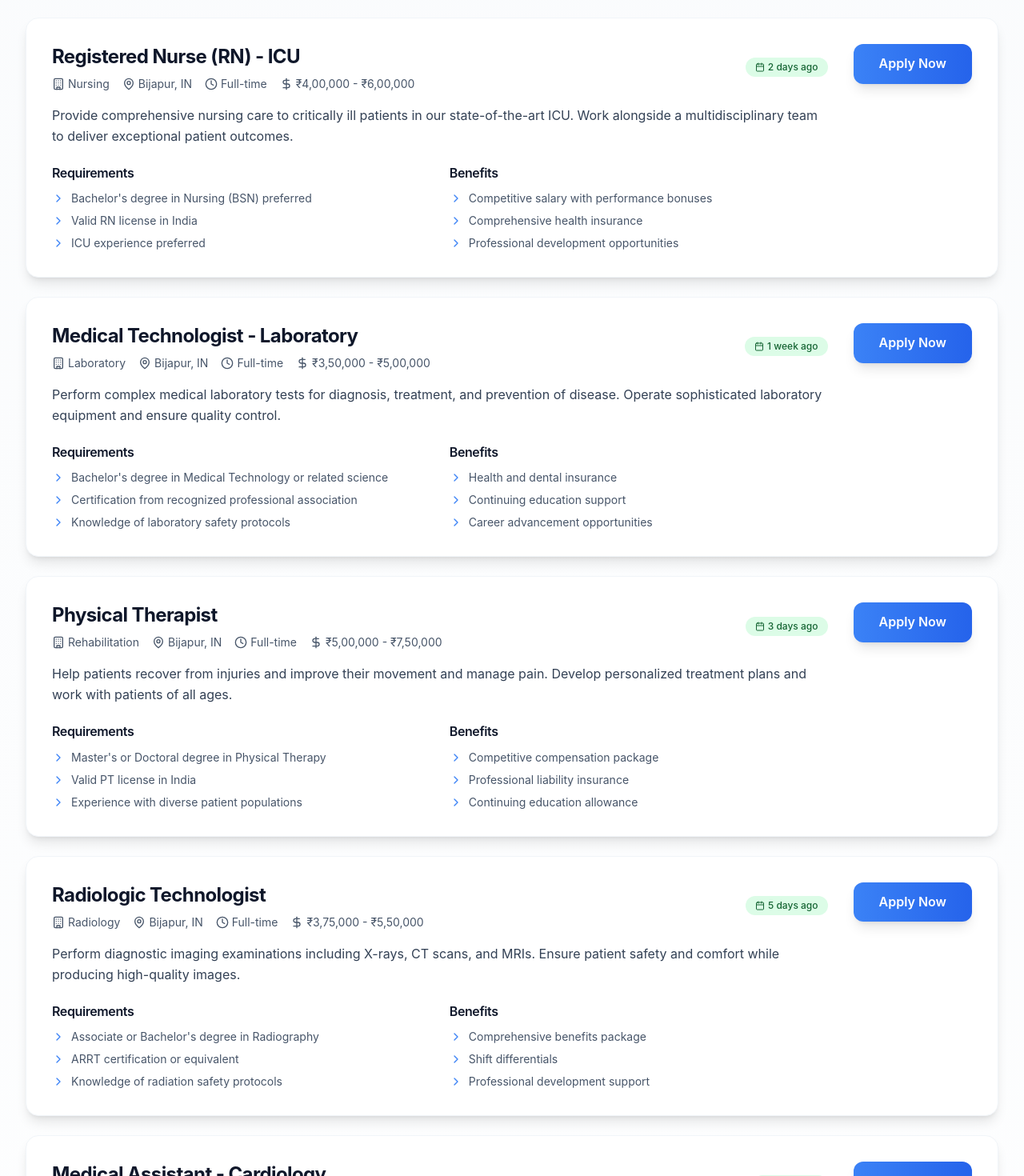
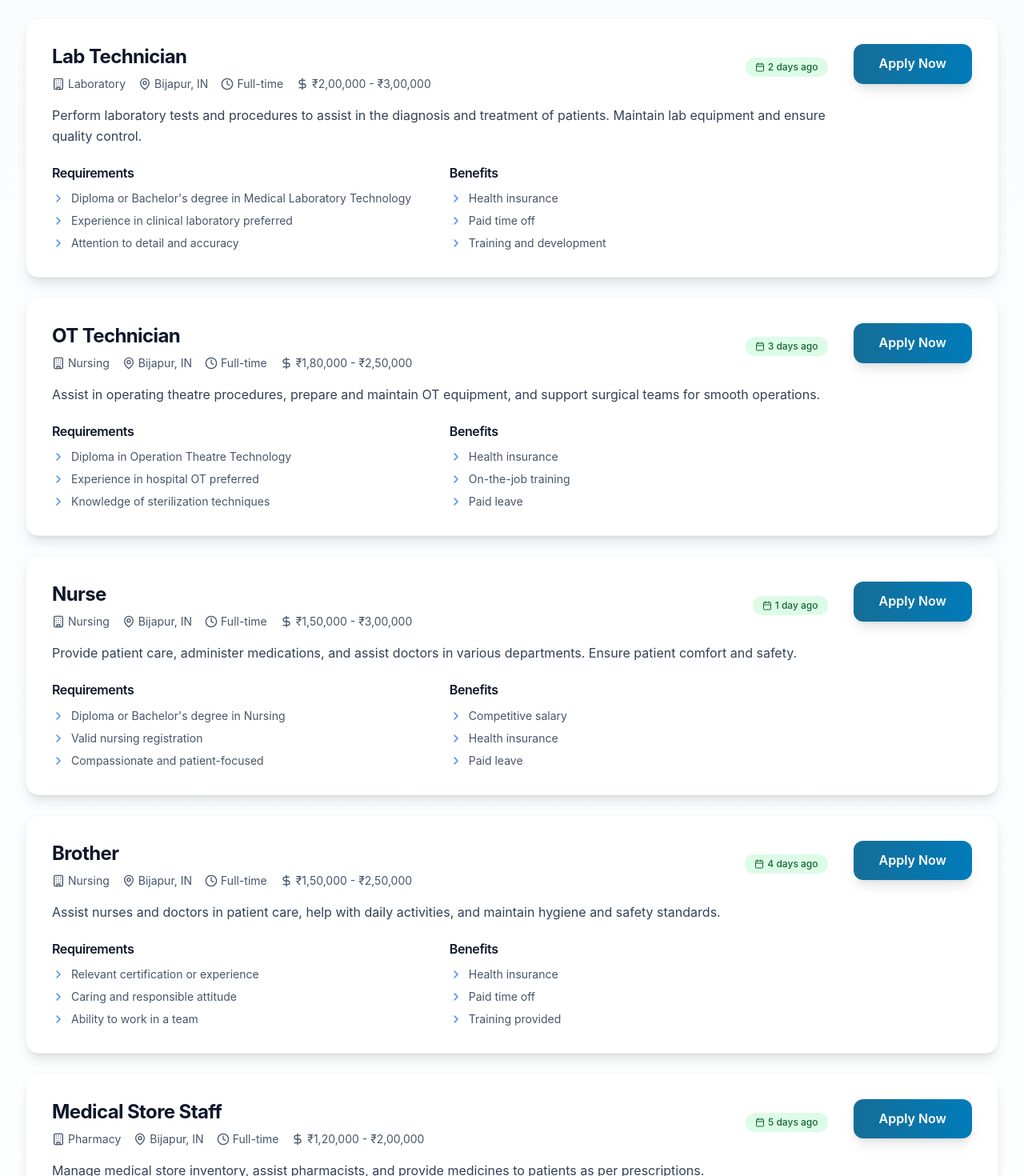
Before and after one commit to LuC1f3-r/al-nabi-hospital, a React (Vite) app: page /careers in a window 1280 px wide. Shown: the part 1330-2800 px from the top of the page at 80% size. Built offline with nearby package versions, Linux system fonts and the light colour scheme.

Commit message:
updated careers page

```diff
--- a/src/components/pages/Careers.tsx
+++ b/src/components/pages/Careers.tsx
@@ -13,7 +13,8 @@ import {
   Building,
   Calendar,
   Mail,
-  Phone
+  Phone,
+  X
 } from 'lucide-react';
 
 interface JobOpening {
@@ -36,161 +37,152 @@ interface CompanyValue {
   description: string;
 }
 
+const HR_WHATSAPP_NUMBER = '918884801005';
+
 const Careers: React.FC = () => {
   const [searchTerm, setSearchTerm] = useState('');
   const [selectedDepartment, setSelectedDepartment] = useState('All');
   const [selectedJobType, setSelectedJobType] = useState('All');
 
+  // Modal and form state
+  const [showModal, setShowModal] = useState(false);
+  const [selectedJob, setSelectedJob] = useState<JobOpening | null>(null);
+  const [submitting, setSubmitting] = useState(false);
+  const [form, setForm] = useState({
+    name: '',
+    email: '',
+    phone: '',
+    experience: '',
+    resumeUrl: '',
+    coverLetter: ''
+  });
+  const [errors, setErrors] = useState<{[k:string]: string}>({});
+
   const jobOpenings: JobOpening[] = [
     {
       id: '1',
-      title: 'Registered Nurse (RN) - ICU',
-      department: 'Nursing',
+      title: 'Lab Technician',
+      department: 'Laboratory',
       location: 'Bijapur, IN',
       type: 'Full-time',
-      experience: '2-5 years',
-      salary: '₹4,00,000 - ₹6,00,000',
-      description: 'Provide comprehensive nursing care to critically ill patients in our state-of-the-art ICU. Work alongside a multidisciplinary team to deliver exceptional patient outcomes.',
+      experience: '1-3 years',
+      salary: '₹2,00,000 - ₹3,00,000',
+      description: 'Perform laboratory tests and procedures to assist in the diagnosis and treatment of patients. Maintain lab equipment and ensure quality control.',
       requirements: [
-        'Bachelor\'s degree in Nursing (BSN) preferred',
-        'Valid RN license in India',
-        'ICU experience preferred',
-        'BLS and ACLS certification required',
-        'Strong communication and critical thinking skills'
+        'Diploma or Bachelor\'s degree in Medical Laboratory Technology',
+        'Experience in clinical laboratory preferred',
+        'Attention to detail and accuracy',
+        'Knowledge of laboratory safety protocols',
+        'Basic computer skills'
       ],
       benefits: [
-        'Competitive salary with performance bonuses',
-        'Comprehensive health insurance',
-        'Professional development opportunities',
-        'Flexible scheduling options',
-        'Retirement savings plan'
+        'Health insurance',
+        'Paid time off',
+        'Training and development',
+        'Supportive work environment',
+        'Employee wellness programs'
       ],
       posted: '2 days ago'
     },
     {
       id: '2',
-      title: 'Medical Technologist - Laboratory',
-      department: 'Laboratory',
+      title: 'OT Technician',
+      department: 'Nursing',
       location: 'Bijapur, IN',
       type: 'Full-time',
-      experience: '1-3 years',
-      salary: '₹3,50,000 - ₹5,00,000',
-      description: 'Perform complex medical laboratory tests for diagnosis, treatment, and prevention of disease. Operate sophisticated laboratory equipment and ensure quality control.',
+      experience: '1-2 years',
+      salary: '₹1,80,000 - ₹2,50,000',
+      description: 'Assist in operating theatre procedures, prepare and maintain OT equipment, and support surgical teams for smooth operations.',
       requirements: [
-        'Bachelor\'s degree in Medical Technology or related science',
-        'Certification from recognized professional association',
-        'Knowledge of laboratory safety protocols',
-        'Attention to detail and accuracy',
-        'Computer proficiency'
+        'Diploma in Operation Theatre Technology',
+        'Experience in hospital OT preferred',
+        'Knowledge of sterilization techniques',
+        'Ability to work in a team',
+        'Good communication skills'
       ],
       benefits: [
-        'Health and dental insurance',
-        'Continuing education support',
-        'Career advancement opportunities',
-        'Paid time off',
-        'Employee wellness programs'
-      ],
-      posted: '1 week ago'
-    },
-    {
-      id: '3',
-      title: 'Physical Therapist',
-      department: 'Rehabilitation',
-      location: 'Bijapur, IN',
-      type: 'Full-time',
-      experience: '3-7 years',
-      salary: '₹5,00,000 - ₹7,50,000',
-      description: 'Help patients recover from injuries and improve their movement and manage pain. Develop personalized treatment plans and work with patients of all ages.',
-      requirements: [
-        'Master\'s or Doctoral degree in Physical Therapy',
-        'Valid PT license in India',
-        'Experience with diverse patient populations',
-        'Strong interpersonal skills',
-        'Knowledge of current PT techniques and equipment'
-      ],
-      benefits: [
-        'Competitive compensation package',
-        'Professional liability insurance',
-        'Continuing education allowance',
-        'Flexible work arrangements',
-        'Health and wellness benefits'
+        'Health insurance',
+        'On-the-job training',
+        'Paid leave',
+        'Employee assistance program',
+        'Career growth opportunities'
       ],
       posted: '3 days ago'
     },
     {
-      id: '4',
-      title: 'Radiologic Technologist',
-      department: 'Radiology',
+      id: '3',
+      title: 'Nurse',
+      department: 'Nursing',
       location: 'Bijapur, IN',
       type: 'Full-time',
-      experience: '2-4 years',
-      salary: '₹3,75,000 - ₹5,50,000',
-      description: 'Perform diagnostic imaging examinations including X-rays, CT scans, and MRIs. Ensure patient safety and comfort while producing high-quality images.',
+      experience: '0-5 years',
+      salary: '₹1,50,000 - ₹3,00,000',
+      description: 'Provide patient care, administer medications, and assist doctors in various departments. Ensure patient comfort and safety.',
       requirements: [
-        'Associate or Bachelor\'s degree in Radiography',
-        'ARRT certification or equivalent',
-        'Knowledge of radiation safety protocols',
-        'Patient care experience',
-        'Technical proficiency with imaging equipment'
+        'Diploma or Bachelor\'s degree in Nursing',
+        'Valid nursing registration',
+        'Compassionate and patient-focused',
+        'Ability to work in shifts',
+        'Good communication skills'
       ],
       benefits: [
-        'Comprehensive benefits package',
-        'Shift differentials',
-        'Professional development support',
-        'Employee recognition programs',
-        'Work-life balance initiatives'
-      ],
-      posted: '5 days ago'
-    },
-    {
-      id: '5',
-      title: 'Medical Assistant - Cardiology',
-      department: 'Cardiology',
-      location: 'Bijapur, IN',
-      type: 'Full-time',
-      experience: '1-2 years',
-      salary: '₹2,50,000 - ₹3,50,000',
-      description: 'Support cardiologists and healthcare team by performing administrative and clinical tasks. Assist with patient care and maintain medical records.',
-      requirements: [
-        'Medical Assistant certification or diploma',
-        'Knowledge of cardiology procedures preferred',
-        'Strong organizational skills',
-        'Excellent communication abilities',
-        'Computer literacy'
-      ],
-      benefits: [
-        'Health insurance coverage',
-        'Paid vacation and sick leave',
-        'Training and certification support',
-        'Employee assistance program',
-        'Career growth opportunities'
+        'Competitive salary',
+        'Health insurance',
+        'Paid leave',
+        'Training and development',
+        'Supportive team environment'
       ],
       posted: '1 day ago'
     },
     {
-      id: '6',
-      title: 'Pharmacist - Clinical',
+      id: '4',
+      title: 'Brother',
+      department: 'Nursing',
+      location: 'Bijapur, IN',
+      type: 'Full-time',
+      experience: '0-3 years',
+      salary: '₹1,50,000 - ₹2,50,000',
+      description: 'Assist nurses and doctors in patient care, help with daily activities, and maintain hygiene and safety standards.',
+      requirements: [
+        'Relevant certification or experience',
+        'Caring and responsible attitude',
+        'Ability to work in a team',
+        'Willingness to work flexible hours',
+        'Basic patient care knowledge'
+      ],
+      benefits: [
+        'Health insurance',
+        'Paid time off',
+        'Training provided',
+        'Friendly work environment',
+        'Employee support programs'
+      ],
+      posted: '4 days ago'
+    },
+    {
+      id: '5',
+      title: 'Medical Store Staff',
       department: 'Pharmacy',
       location: 'Bijapur, IN',
       type: 'Full-time',
-      experience: '3-6 years',
-      salary: '₹6,00,000 - ₹8,50,000',
-      description: 'Provide clinical pharmacy services including medication therapy management, drug information, and patient counseling. Collaborate with healthcare teams.',
+      experience: '0-2 years',
+      salary: '₹1,20,000 - ₹2,00,000',
+      description: 'Manage medical store inventory, assist pharmacists, and provide medicines to patients as per prescriptions.',
       requirements: [
-        'Doctor of Pharmacy (PharmD) degree',
-        'Valid pharmacy license in India',
-        'Clinical pharmacy experience preferred',
-        'Strong analytical and communication skills',
-        'Knowledge of pharmacy informatics'
+        '12th pass or relevant qualification',
+        'Experience in medical store preferred',
+        'Basic knowledge of medicines',
+        'Good organizational skills',
+        'Customer service skills'
       ],
       benefits: [
-        'Excellent compensation and benefits',
-        'Professional development opportunities',
-        'Research and publication support',
-        'Flexible scheduling',
-        'Comprehensive insurance coverage'
+        'Health insurance',
+        'Paid leave',
+        'On-the-job training',
+        'Supportive management',
+        'Growth opportunities'
       ],
-      posted: '4 days ago'
+      posted: '5 days ago'
     }
   ];
 
@@ -229,10 +221,102 @@ const Careers: React.FC = () => {
     return matchesSearch && matchesDepartment && matchesJobType;
   });
 
+  function openApplyModal(job: JobOpening) {
+    setSelectedJob(job);
+    setShowModal(true);
+    setForm({
+      name: '',
+      email: '',
+      phone: '',
+      experience: job.experience || '',
+      resumeUrl: '',
+      coverLetter: ''
+    });
+    setErrors({});
+  }
+
+  function closeModal() {
+    setShowModal(false);
+    setSelectedJob(null);
+    setSubmitting(false);
+    setErrors({});
+  }
+
+  function handleChange(e: React.ChangeEvent<HTMLInputElement | HTMLTextAreaElement>) {
+    const { name, value } = e.target;
+    setForm(prev => ({ ...prev, [name]: value }));
+  }
+
+  function validate() {
+    const err: {[k:string]: string} = {};
+    if (!form.name.trim()) err.name = 'Name is required';
+    if (!form.phone.trim()) err.phone = 'Phone is required';
+    // simple email check
+    if (form.email && !/^[^\s@]+@[^\s@]+\.[^\s@]+$/.test(form.email)) err.email = 'Invalid email';
+    return err;
+  }
+
+  async function submitToWhatsApp() {
+    setErrors({});
+    const val = validate();
+    if (Object.keys(val).length > 0) {
+      setErrors(val);
+      return;
+    }
+    if (!selectedJob) return;
+
+    setSubmitting(true);
+
+    // Build plain message
+    const messageLines = [
+      `*New Job Application*`,
+      ``,
+      `*Job:* ${selectedJob.title} (ID: ${selectedJob.id})`,
+      `*Department:* ${selectedJob.department}`,
+      `*Location:* ${selectedJob.location}`,
+      ``,
+      `*Applicant Name:* ${form.name}`,
+      `*Phone:* ${form.phone}`,
+      form.email ? `*Email:* ${form.email}` : '',
+      form.experience ? `*Experience:* ${form.experience}` : '',
+      form.resumeUrl ? `*Resume:* ${form.resumeUrl}` : '',
+      form.coverLetter ? `` : '',
+      ...(form.coverLetter ? ['*Cover Letter:*', form.coverLetter] : []),
+      ``,
+      `-- Sent from Al Nabi Careers site`
+    ].filter(Boolean).join('\n');
+
+    const encoded = encodeURIComponent(messageLines);
+
+    const number = HR_WHATSAPP_NUMBER.replace(/\D/g, '');
+    const waUrl = `https://wa.me/${number}?text=${encoded}`;
+
+    try {
+      window.open(waUrl, '_blank');
+
+      try {
+        await navigator.clipboard.writeText(messageLines);
+      } catch {
+
+      }
+
+      closeModal();
+    } catch (err) {
+      // fallback: copy message to clipboard and inform user
+      try {
+        await navigator.clipboard.writeText(messageLines);
+        alert('Could not open WhatsApp automatically. The application text is copied to your clipboard — paste it into WhatsApp to send.');
+      } catch {
+        alert('Failed to open WhatsApp and copy the message. Please copy this message manually:\n\n' + messageLines);
+      }
+      setSubmitting(false);
+    }
+  }
+
   return (
-    <div className="min-h-screen bg-gradient-to-b from-gray-50 to-white pt-20">
+    <div className="min-h-screen bg-gradient-to-b from-gray-50 to-white">
       {/* Hero Section */}
-      <section className="relative py-20 bg-gradient-to-br from-primary-600 to-primary-800 overflow-hidden">
+      <section className="relative pt-40 py-20 bg-gradient-to-br from-[#004F74] to-[#007BBA] overflow-hidden">
         <div className="absolute inset-0 bg-black/10"></div>
         <div className="relative max-w-7xl mx-auto px-4 sm:px-6 lg:px-8 text-center">
           <motion.div
@@ -293,7 +377,7 @@ const Careers: React.FC = () => {
                 viewport={{ once: true }}
                 className="text-center p-6 rounded-2xl bg-gradient-to-b from-gray-50 to-white border border-gray-100 hover:shadow-lg transition-all duration-300"
               >
-                <div className="w-16 h-16 bg-gradient-to-br from-primary-500 to-primary-600 rounded-2xl flex items-center justify-center mx-auto mb-4">
+                <div className="w-16 h-16 bg-gradient-to-br from-[#004F74] to-[#007BBA] rounded-2xl flex items-center justify-center mx-auto mb-4">
                   <value.icon className="h-8 w-8 text-white" />
                 </div>
                 <h3 className="text-xl font-semibold text-gray-900 mb-2">{value.title}</h3>
@@ -443,7 +527,8 @@ const Careers: React.FC = () => {
                       <motion.button
                         whileHover={{ scale: 1.05 }}
                         whileTap={{ scale: 0.95 }}
-                        className="w-full lg:w-auto bg-gradient-to-r from-primary-500 to-primary-600 text-white px-8 py-3 rounded-xl font-semibold hover:from-primary-600 hover:to-primary-700 transition-all duration-300 shadow-lg hover:shadow-xl"
+                        onClick={() => openApplyModal(job)}
+                        className="w-full lg:w-auto bg-gradient-to-r from-[#156e97] to-[#007BBA] text-white px-8 py-3 rounded-xl font-semibold hover:from-[#004F74] hover:to-[#014060] transition-all duration-300 shadow-lg hover:shadow-xl"
                       >
                         Apply Now
                       </motion.button>
@@ -514,7 +599,7 @@ const Careers: React.FC = () => {
                 viewport={{ once: true }}
                 className="text-center"
               >
-                <div className="w-16 h-16 bg-gradient-to-br from-primary-500 to-primary-600 rounded-full flex items-center justify-center mx-auto mb-4 text-white font-bold text-xl">
+                <div className="w-16 h-16 bg-gradient-to-br from-[#004F74] to-[#007BBA] rounded-full flex items-center justify-center mx-auto mb-4 text-white font-bold text-xl">
                   {step.step}
                 </div>
                 <h3 className="text-xl font-semibold text-gray-900 mb-2">{step.title}</h3>
@@ -548,6 +633,116 @@ const Careers: React.FC = () => {
           </motion.div>
         </div>
       </section>
+
+      {/* APPLICATION FORM MODAL */}
+      {showModal && selectedJob && (
+        <div className="fixed inset-0 z-50 flex items-center justify-center px-4">
+          <div className="absolute inset-0 bg-black/50" onClick={closeModal}></div>
+          <motion.div
+            initial={{ opacity: 0, y: 20 }}
+            animate={{ opacity: 1, y: 0 }}
+            transition={{ duration: 0.18 }}
+            className="relative z-10 max-w-2xl w-full bg-white rounded-2xl shadow-xl p-6 md:p-8"
+          >
+            <button
+              onClick={closeModal}
+              className="absolute top-4 right-4 rounded-full p-2 hover:bg-gray-100"
+              aria-label="Close"
+            >
+              <X className="h-5 w-5" />
+            </button>
+
+            <h3 className="text-2xl font-bold mb-2">Apply for: {selectedJob.title}</h3>
+            <p className="text-sm text-gray-600 mb-6">{selectedJob.department} • {selectedJob.location}</p>
+
+            <div className="grid grid-cols-1 md:grid-cols-2 gap-3">
+              <div>
+                <label className="text-sm font-medium">Full name<span className="text-red-500">*</span></label>
+                <input
+                  name="name"
+                  value={form.name}
+                  onChange={handleChange}
+                  className="mt-1 w-full border rounded-lg px-3 py-2"
+                  placeholder="Your full name"
+                />
+                {errors.name && <div className="text-xs text-red-500 mt-1">{errors.name}</div>}
+              </div>
+
+              <div>
+                <label className="text-sm font-medium">Phone<span className="text-red-500">*</span></label>
+                <input
+                  name="phone"
+                  value={form.phone}
+                  onChange={handleChange}
+                  className="mt-1 w-full border rounded-lg px-3 py-2"
+                  placeholder="+91 98XXXXXXXX"
+                />
+                {errors.phone && <div className="text-xs text-red-500 mt-1">{errors.phone}</div>}
+              </div>
+
+              <div>
+                <label className="text-sm font-medium">Email</label>
+                <input
+                  name="email"
+                  value={form.email}
+                  onChange={handleChange}
+                  className="mt-1 w-full border rounded-lg px-3 py-2"
+                  placeholder="you@example.com"
+                />
+                {errors.email && <div className="text-xs text-red-500 mt-1">{errors.email}</div>}
+              </div>
+
+              <div>
+                <label className="text-sm font-medium">Experience</label>
+                <input
+                  name="experience"
+                  value={form.experience}
+                  onChange={handleChange}
+                  className="mt-1 w-full border rounded-lg px-3 py-2"
+                  placeholder="Years / summary"
+                />
+              </div>
+
+              <div className="md:col-span-2">
+                <label className="text-sm font-medium">Resume URL (or Google Drive / Dropbox link)</label>
+                <input
+                  name="resumeUrl"
+                  value={form.resumeUrl}
+                  onChange={handleChange}
+                  className="mt-1 w-full border rounded-lg px-3 py-2"
+                  placeholder="https://..."
+                />
+              </div>
+
+              <div className="md:col-span-2">
+                <label className="text-sm font-medium">Cover letter / message</label>
+                <textarea
+                  name="coverLetter"
+                  value={form.coverLetter}
+                  onChange={handleChange}
+                  className="mt-1 w-full border rounded-lg px-3 py-2 h-28"
+                />
+              </div>
+            </div>
+
+            <div className="mt-6 flex items-center justify-end space-x-3">
+              <button onClick={closeModal} className="px-4 py-2 rounded-lg border">Cancel</button>
+              <button
+                onClick={submitToWhatsApp}
+                disabled={submitting}
+                className="px-6 py-2 rounded-lg bg-gradient-to-r from-primary-500 to-primary-600 text-white font-semibold disabled:opacity-60"
+              >
+                {submitting ? 'Sending...' : 'Send to WhatsApp'}
+              </button>
+            </div>
+
+            <p className="text-xs text-gray-500 mt-3">
+              Note: By clicking Send to WhatsApp the application text will open in WhatsApp Web / Mobile.
+              Make sure the HR WhatsApp number is correctly configured in the code (see <code>HR_WHATSAPP_NUMBER</code>).
+            </p>
+          </motion.div>
+        </div>
+      )}
     </div>
   );
 };
```
